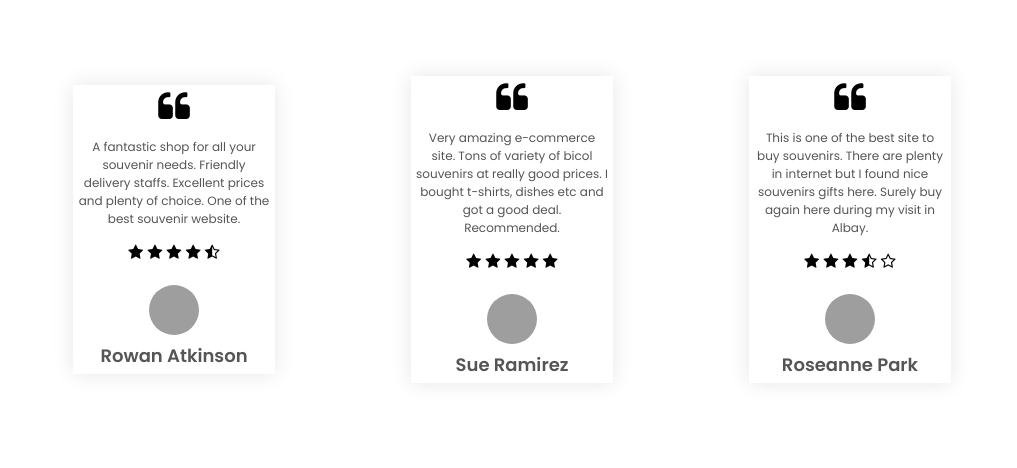
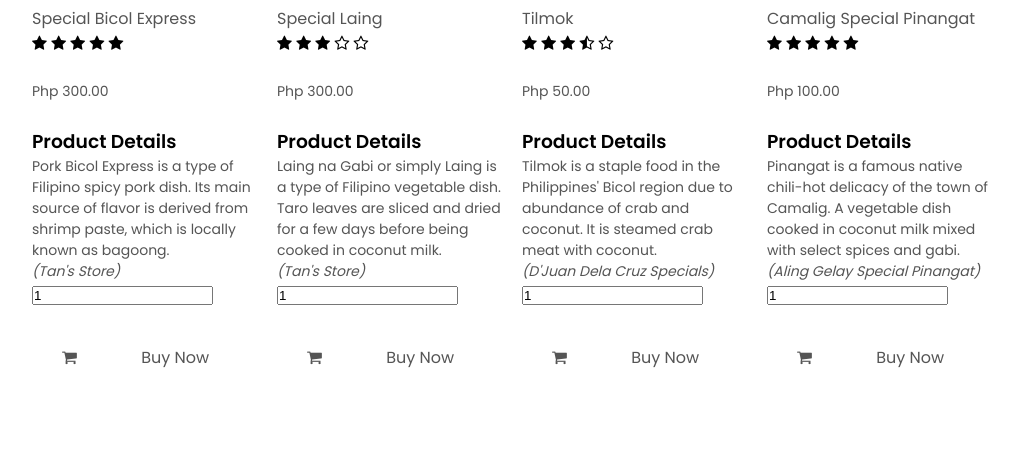
Before and after one commit to iam-chelle/Byte_Me, a PHP site: page / in a window 1280 px wide. Shown: the part 2884-3352 px from the top of the page, without its empty margins (128-1145 px from the left). Run offline with PHP 8.4, Linux system fonts and the light colour scheme; grey boxes are pictures that could not be loaded.

Commit message:
Update index.php

```diff
--- a/index.php
+++ b/index.php
@@ -20,281 +20,366 @@
 						<ul id="MenuItems">
 							<li><a href="index.php">Home</a></li>
 							<li><a href="products.php">Products</a></li>
-							<li><a href="">About us</a></li>
+							<li><a href="about.php">About us</a></li>
 							<li><a href="">Contacts</a></li>
-							<li><a href="">Account</a></li>
+							<li><a href="signin.php">Account</a></li>
 						</ul>
 					</nav>
-					<img src="img/bag.png" alt="" width="30px" height="30px">
-	<!--INAYOS KO-->
-					&nbsp;&nbsp;&nbsp;&nbsp;
-					<img src="img/search.png" alt="" width="30px" height="30px">
-	<!-- END OF INAYOS KO-->
+					<a href="cart.php"><img src="img/bag.png" alt="" width="30px" height="30px"></a>
+
+					<div class="search-box">
+						<input class="search-txt" type="text" name="" placeholder="Type to search">
+						<a class="search-btn" href="#">
+							<i class="fa fa-search"></i>
+						</a>
+					</div>
 					<img src="img/menu.png" alt="" class="menu-icon" onclick="menutoggle()">
-				</div>
-				<br>
-				<div class="row">
-					<div class="col-2">
-					<h2>Express it, <br>Show it OR Gift it</h2>
-					<p>Right location and right gifting ideas for a lifetime memorabila<br>Featuring Albayano's souvenir prides at a low cost
-					prices and convenient delivery access</p>
-					<a href="" class="btn">Explore Now &#8594;</a>
-					</div>
-					<div class="col-2">
-						<img src="img/main.png">
 				</div>
 			</div>
 		</div>
+
+
+				<div class="small-container single-product">
+					<div class="row">
+					<div class="col-2">
+						<img src="img/long-1.jpg" alt="" width="100%" id="ProductImg">
+
+						<div class="small-img-row">
+							<div class="small-img-col">
+							<img src="img/long-8.jpg" alt="" width="100%" class="small-img">
 							</div>
-		<div class="small-container">
-			<div class="categories">
-				<div class="row">
-					<div class="col-3">
-						<img src="img/bicol.jpg" alt="" width="200px" height="200px">
+							<div class="small-img-col">
+							<img src="img/long-3.jpg" alt="" width="100%" class="small-img" >
 							</div>
-					<div class="col-3">
-						<img src="img/abaca.jpg" alt="" width="200px" height="200px">
+							<div class="small-img-col">
+							<img src="img/long-2.jpg" alt="" width="100%" class="small-img">
 							</div>
-					<div class="col-3">
-						<img src="img/Lambanog.jpg" alt="" width="200px" height="200px">
+							<div class="small-img-col">
+							<img src="img/long-5.jpg" alt="" width="100%" class="small-img">
 							</div>
-					<div class="col-3">
-						<img src="img/clothes.jpg" alt="" width="200px" height="200px">
+
+
 							</div>
-					<div class="col-3">
-						<img src="img/sea.jpg" alt="" width="200px" height="200px">
+
 					</div>
+					<div class="col-2">
+						<h1>Guinobatan Longanisa</h1>
+						<h4>50 pesos</h4>
+						<p>6 pieces</p>
+						<select>
+							<option>Select </option>
+							<option>Long</option>
+							<option>Short</option>
+							<option>Skin-less</option>
+							<option>Garlic-smoky</option>
+						</select>
+						<input type="number" value="1">
+							<a href="" class="btn">Add to Cart</a>
+							<a href="" class="btn">Buy Now</a>
+						<h3>Product Details <i class="fa fa-indent"></i></h3>
+						<p>Longganisa de Guinobatan is a Filipino pork sausage originating from the town of Guinobatan in Albay, Philippines. It is a type of de recado longganisa.</p>
+						<p align="right"><i>(D'Juan Dela Cruz Specials)</i></p>
 					</div>
 				</div>
 				</div>
 
 				<div class="small-container">
-			<h2 class="title">Featured Products</h2>
+					<div class="row row-2">
+						<h2>Related Bicol Dishes</h2>
+
+				</div>
+
+				<div class="small-container">
+					<!--<div class="col-2">
+						<img src="img/clothes.jpg" alt="" width="500px" height="500px">
+					</div>-->
+
 				<div class="row">
 					<div class="col-4">
-						<a href="product-details.html">
-						<img src="img/f1.png" alt="" width="200px" height="200px">
-						</a>
-						<a href="product-details.html">
-
-						</a>
-						<h4>Guinobatan Longganisa</h4>
+						<img src="img/F-bicol express.jpg" alt="" width="200px" height="200px">
+						<h4>Special Bicol Express</h4>
 						<div class="rating">
 							<i class="fa fa-star" aria-hidden="true"></i>
 							<i class="fa fa-star" aria-hidden="true"></i>
 							<i class="fa fa-star" aria-hidden="true"></i>
 							<i class="fa fa-star" aria-hidden="true"></i>
 							<i class="fa fa-star" aria-hidden="true"></i>
+						</div><br>
+							<p>Php 300.00</p> <br>
+							<h3>Product Details</h3>
+						<p>Pork Bicol Express is a type of Filipino spicy pork dish. Its main source of flavor is derived from shrimp paste, which is locally known as bagoong. </p>
+						<p><i>(Tan's Store)</i></p>
+							<input type="number" value="1">
+							<a href="" class="btn"><i class="fa fa-shopping-cart"></i></a>
+							<a href="" class="btn">Buy Now</a>
 						</div>
-							<p>Php 50.00</p>
-						</div>
+
 						<div class="col-4">
-						<img src="img/f2.jpg" alt="" width="200px" height="200px">
-						<h4>Tiwi Ceramics</h4>
+						<img src="img/F-laing.jpg" alt="" width="200px" height="200px">
+						<h4>Special Laing</h4>
 						<div class="rating">
 							<i class="fa fa-star" aria-hidden="true"></i>
 							<i class="fa fa-star" aria-hidden="true"></i>
 							<i class="fa fa-star" aria-hidden="true"></i>
 							<i class="fa fa-star-o" aria-hidden="true"></i>
 							<i class="fa fa-star-o" aria-hidden="true"></i>
+						</div><br>
+							<p>Php 300.00</p><br>
+							<h3>Product Details</h3>
+						<p>Laing na Gabi or simply Laing is a type of Filipino vegetable dish. Taro leaves are sliced and dried for a few days before being cooked in coconut milk. </p>
+						<p><i>(Tan's Store)</i></p>
+						<input type="number" value="1">
+							<a href="" class="btn"><i class="fa fa-shopping-cart"></i></a>
+							<a href="" class="btn">Buy Now</a>
 						</div>
-							<p>Php 350.00</p>
-						</div>
+
 						<div class="col-4">
-						<img src="img/f4.jpg" alt="" width="200px" height="200px">
-						<h4>Abaca Bag</h4>
+						<img src="img/F-tilmok.png" alt="" width="200px" height="200px">
+						<h4>Tilmok</h4>
 						<div class="rating">
 							<i class="fa fa-star" aria-hidden="true"></i>
 							<i class="fa fa-star" aria-hidden="true"></i>
 							<i class="fa fa-star" aria-hidden="true"></i>
 							<i class="fa fa-star-half-o" aria-hidden="true"></i>
 							<i class="fa fa-star-o" aria-hidden="true"></i>
+						</div><br>
+							<p>Php 50.00</p><br>
+							<h3>Product Details</h3>
+						<p>Tilmok is a staple food in the Philippines' Bicol region due to abundance of crab and coconut. It is steamed crab meat with coconut. </p>
+						<p><i>(D'Juan Dela Cruz Specials)</i></p>
+						<input type="number" value="1">
+							<a href="" class="btn"><i class="fa fa-shopping-cart"></i></a>
+							<a href="" class="btn">Buy Now</a>
 						</div>
-							<p>Php 599.00</p>
+
+						<div class="col-4">
+						<img src="img/F-pinangat.jpg" alt="" width="200px" height="200px">
+						<h4>Camalig Special Pinangat</h4>
+						<div class="rating">
+							<i class="fa fa-star" aria-hidden="true"></i>
+							<i class="fa fa-star" aria-hidden="true"></i>
+							<i class="fa fa-star" aria-hidden="true"></i>
+							<i class="fa fa-star" aria-hidden="true"></i>
+							<i class="fa fa-star" aria-hidden="true"></i>
+						</div><br>
+							<p>Php 100.00</p><br>
+							<h3>Product Details</h3>
+						<p>Pinangat is a famous native chili-hot delicacy of the town of Camalig. A vegetable dish cooked in coconut milk mixed with select spices and gabi.</p>
+						<p><i>(Aling Gelay Special Pinangat)</i></p>
+						<input type="number" value="1">
+							<a href="" class="btn"><i class="fa fa-shopping-cart"></i></a>
+							<a href="" class="btn">Buy Now</a>
 						</div>
+					</div>
+				</div>
+
+
+				<div class="small-container single-product">
+					<div class="row">
+					<div class="col-2">
+						<img src="img/F-pili-jam.jpg" alt="" width="100%" id="ProductImg">
+
+					</div>
+					<div class="col-2">
+						<h1>Pili Jam</h1>
+						<h4>100 pesos</h4>
+						<select>
+							<option>Select </option>
+							<option>Large</option>
+							<option>Medium</option>
+							<option>Small</option>
+						</select>
+						<input type="number" value="1">
+							<a href="" class="btn">Add to Cart</a>
+							<a href="" class="btn">Buy Now</a>
+						<h3>Product Details <i class="fa fa-indent"></i></h3>
+						<br>
+						<p>A sweet recipe that came from the province of Bicol Region. This recipe is a perfect dessert on its own, or as a spread on rice-based snacks (kakanin) or just plain bread. Made from rich coconut milk and raw sugar (Kalamay or Panutsa) reduced through a slow simmer.</p>
+						<p align="right"><i>(Aling Gelay Special Pinangat)</i></p>
+					</div>
+				</div>
+							<div class="small-container">
+					<div class="row row-2">
+						<h2>Related Products</h2>
+						</div>
+					</div>
+				</div>
+
+				<div class="small-container">
+				<div class="row">
 					<div class="col-4">
-						<img src="img/f5.jpg" alt="" width="200px" height="200px">
-						<h4>Camalig Pinangat</h4>
+						<img src="img/F-pili-candy.jpg" alt="" width="200px" height="200px">
+						<h4>Pili Candy</h4>
+						<div class="rating">
+							<i class="fa fa-star" aria-hidden="true"></i>
+							<i class="fa fa-star" aria-hidden="true"></i>
+							<i class="fa fa-star" aria-hidden="true"></i>
+							<i class="fa fa-star" aria-hidden="true"></i>
+							<i class="fa fa-star" aria-hidden="true"></i>
+						</div><br>
+							<p>Php 30.00</p><br>
+							<p><i>(Gerald's Native Products)</i></p>
+							<input type="number" value="1">
+							<a href="" class="btn"><i class="fa fa-shopping-cart"></i></a>
+							<a href="" class="btn">Buy Now</a>
+						</div>
+
+						<div class="col-4">
+						<img src="img/F-pili-brownies.jpg" alt="" width="200px" height="200px">
+						<h4>Pilinut Brownies</h4>
+						<div class="rating">
+							<i class="fa fa-star" aria-hidden="true"></i>
+							<i class="fa fa-star" aria-hidden="true"></i>
+							<i class="fa fa-star" aria-hidden="true"></i>
+							<i class="fa fa-star-o" aria-hidden="true"></i>
+							<i class="fa fa-star-o" aria-hidden="true"></i>
+						</div><br>
+							<p>Php 200.00</p><br>
+							<p><i>(Jenny's Special Puto)</i></p>
+							<input type="number" value="1">
+							<a href="" class="btn"><i class="fa fa-shopping-cart"></i></a>
+							<a href="" class="btn">Buy Now</a>
+
+						</div>
+
+						<div class="col-4">
+						<img src="img/F-pili-cake.jpg" alt="" width="200px" height="200px">
+						<h4>Pili Cake</h4>
+						<div class="rating">
+							<i class="fa fa-star" aria-hidden="true"></i>
+							<i class="fa fa-star" aria-hidden="true"></i>
+							<i class="fa fa-star" aria-hidden="true"></i>
+							<i class="fa fa-star-half-o" aria-hidden="true"></i>
+							<i class="fa fa-star-o" aria-hidden="true"></i>
+						</div><br>
+							<p>Php 130.00</p><br>
+							<p><i>(Jenny's Special Puto)</i></p>
+							<input type="number" value="1">
+							<a href="" class="btn"><i class="fa fa-shopping-cart"></i></a>
+							<a href="" class="btn">Buy Now</a>
+
+						</div>
+
+						<div class="col-4">
+						<img src="img/F-pilinuts.jpg" alt="" width="200px" height="200px">
+						<h4>Pilinuts</h4>
+						<div class="rating">
+							<i class="fa fa-star" aria-hidden="true"></i>
+							<i class="fa fa-star" aria-hidden="true"></i>
+							<i class="fa fa-star" aria-hidden="true"></i>
+							<i class="fa fa-star" aria-hidden="true"></i>
+							<i class="fa fa-star" aria-hidden="true"></i>
+						</div><br>
+							<p>Php 100.00</p><br>
+							<p><i>(Gomez's Store)</i></p>
+							<input type="number" value="1">
+							<a href="" class="btn"><i class="fa fa-shopping-cart"></i></a>
+							<a href="" class="btn">Buy Now</a>
+
+						</div>
+					</div>
+				</div>
+
+	</div>
+				</div>
+				</div>
+
+				<div class="small-container">
+					<div class="row row-2">
+						<h2>Bread-like Desserts</h2>
+				</div>
+
+				<div class="small-container">
+
+				<div class="row">
+					<div class="col-4">
+						<img src="img/F-puto-macapuno.jpg" alt="" width="200px" height="200px">
+						<h4>Puto Macapuno</h4>
+						<div class="rating">
+							<i class="fa fa-star" aria-hidden="true"></i>
+							<i class="fa fa-star" aria-hidden="true"></i>
+							<i class="fa fa-star" aria-hidden="true"></i>
+							<i class="fa fa-star" aria-hidden="true"></i>
+							<i class="fa fa-star" aria-hidden="true"></i>
+						</div><br>
+							<p>Php 30.00</p><br>
+							<h3>Product Details</h3>
+						<p>steamed rice cakes, traditionally made from slightly fermented rice dough (galapong) and is stuffed with coconut caramelized filling.</p>
+						<p><i>(Jenny's Special Puto)</i></p>
+							<input type="number" value="1">
+							<a href="" class="btn"><i class="fa fa-shopping-cart"></i></a>
+							<a href="" class="btn">Buy Now</a>
+						</div>
+
+						<div class="col-4">
+						<img src="img/Sale-biko.jpg" alt="" width="200px" height="200px">
+						<h4>Special Biko</h4>
+						<div class="rating">
+							<i class="fa fa-star" aria-hidden="true"></i>
+							<i class="fa fa-star" aria-hidden="true"></i>
+							<i class="fa fa-star" aria-hidden="true"></i>
+							<i class="fa fa-star" aria-hidden="true"></i>
+							<i class="fa fa-star-o" aria-hidden="true"></i>
+						</div><br>
+							<p>Php 80.00</p><br>
+							<h3>Product Details</h3>
+						<p> is a sweet rice cake from the Bicol (a type of kalamay dish). It is made of coconut milk, brown sugar, and glutinous rice. It is usually topped with latik.</p>
+						<p><i>(Jenny's Special Puto)</i></p>
+							<input type="number" value="1">
+							<a href="" class="btn"><i class="fa fa-shopping-cart"></i></a>
+							<a href="" class="btn">Buy Now</a>
+						</div>
+
+						<div class="col-4">
+						<img src="img/F-suman1.jpg" alt="" width="200px" height="200px">
+						<h4>Suman Malagkit</h4>
+						<div class="rating">
+							<i class="fa fa-star" aria-hidden="true"></i>
+							<i class="fa fa-star" aria-hidden="true"></i>
+							<i class="fa fa-star" aria-hidden="true"></i>
+							<i class="fa fa-star-half-o" aria-hidden="true"></i>
+							<i class="fa fa-star-o" aria-hidden="true"></i>
+						</div><br>
+							<p>Php 10.00</p><br>
+							<h3>Product Details</h3>
+						<p>The Suman Malagkit Recipe is a famous delicacy in the Bicol. The ingredients consist of sweet glutinous rice wrapped in banana leaves and served as meryenda.</p>
+						<p><i>(Gerald's Native Products)</i></p>
+							<input type="number" value="1">
+							<a href="" class="btn"><i class="fa fa-shopping-cart"></i></a>
+							<a href="" class="btn">Buy Now</a>
+						</div>
+
+						<div class="col-4">
+						<img src="img/F-suman-ibos.jpg" alt="" width="200px" height="200px">
+						<h4>Suman Ibos</h4>
 						<div class="rating">
 							<i class="fa fa-star" aria-hidden="true"></i>
 							<i class="fa fa-star" aria-hidden="true"></i>
 							<i class="fa fa-star" aria-hidden="true"></i>
 							<i class="fa fa-star" aria-hidden="true"></i>
 							<i class="fa fa-star-half-o" aria-hidden="true"></i>
-						</div>
-							<p>Php 80.00</p>
-						</div>
-					</div>
-					<h2 class="title">Latest Products</h2>
-						<div class="row">
-					<div class="col-4">
-						<img src="img/l1.jpg" alt="" width="200px" height="200px">
-						<h4>Raw Pilinuts</h4>
-						<div class="rating">
-							<i class="fa fa-star" aria-hidden="true"></i>
-							<i class="fa fa-star" aria-hidden="true"></i>
-							<i class="fa fa-star" aria-hidden="true"></i>
-							<i class="fa fa-star" aria-hidden="true"></i>
-							<i class="fa fa-star" aria-hidden="true"></i>
-						</div>
-							<p>Php 100.00</p>
-						</div>
-						<div class="col-4">
-						<img src="img/foods.jpg" alt="" width="200px" height="200px">
-						<h4>Bicol Express</h4>
-						<div class="rating">
-							<i class="fa fa-star" aria-hidden="true"></i>
-							<i class="fa fa-star" aria-hidden="true"></i>
-							<i class="fa fa-star" aria-hidden="true"></i>
-							<i class="fa fa-star-half-o" aria-hidden="true"></i>
-							<i class="fa fa-star-o" aria-hidden="true"></i>
-						</div>
-							<p>Php 300.00</p>
-						</div>
-						<div class="col-4">
-						<img src="img/l3.jpg" alt="" width="200px" height="200px">
-						<h4>Puto Macapuno</h4>
-						<div class="rating">
-							<i class="fa fa-star" aria-hidden="true"></i>
-							<i class="fa fa-star" aria-hidden="true"></i>
-							<i class="fa fa-star" aria-hidden="true"></i>
-							<i class="fa fa-star" aria-hidden="true"></i>
-							<i class="fa fa-star-half-o" aria-hidden="true"></i>
-						</div>
-							<p>Php 30.00</p>
-						</div>
-						<div class="col-4">
-						<img src="img/l5.jpg" alt="" width="200px" height="200px">
-						<h4>Pure Tuba</h4>
-						<div class="rating">
-							<i class="fa fa-star" aria-hidden="true"></i>
-							<i class="fa fa-star" aria-hidden="true"></i>
-							<i class="fa fa-star" aria-hidden="true"></i>
-							<i class="fa fa-star-o" aria-hidden="true"></i>
-							<i class="fa fa-star-o" aria-hidden="true"></i>
-						</div>
-							<p>Php 130.00</p>
-						</div>
-
-						<div class="col-4">
-						<img src="img/l4.jpg" alt="" width="200px" height="200px">
-						<h4>Puto Rice</h4>
-						<div class="rating">
-							<i class="fa fa-star" aria-hidden="true"></i>
-							<i class="fa fa-star" aria-hidden="true"></i>
-							<i class="fa fa-star" aria-hidden="true"></i>
-							<i class="fa fa-star" aria-hidden="true"></i>
-							<i class="fa fa-star-half-o" aria-hidden="true"></i>
-						</div>
-							<p>Php 30.00</p>
-						</div>
-						<div class="col-4">
-						<img src="img/l6.jpg" alt="" width="200px" height="200px">
-						<h4>Bicol Shirt</h4>
-						<div class="rating">
-							<i class="fa fa-star" aria-hidden="true"></i>
-							<i class="fa fa-star" aria-hidden="true"></i>
-							<i class="fa fa-star" aria-hidden="true"></i>
-							<i class="fa fa-star" aria-hidden="true"></i>
-							<i class="fa fa-star-o" aria-hidden="true"></i>
-						</div>
-							<p>Php 250.00</p>
-						</div>
-						<div class="col-4">
-						<img src="img/l7.png" alt="" width="200px" height="200px">
-						<h4>Bamboo Basket</h4>
-						<div class="rating">
-							<i class="fa fa-star" aria-hidden="true"></i>
-							<i class="fa fa-star" aria-hidden="true"></i>
-							<i class="fa fa-star-o" aria-hidden="true"></i>
-							<i class="fa fa-star-o" aria-hidden="true"></i>
-							<i class="fa fa-star-o" aria-hidden="true"></i>
-						</div>
-							<p>Php 350.00</p>
-						</div>
-						<div class="col-4">
-						<img src="img/l8.jpg" alt="" width="200px" height="200px">
-						<h4>Sili Keychain</h4>
-						<div class="rating">
-							<i class="fa fa-star" aria-hidden="true"></i>
-							<i class="fa fa-star" aria-hidden="true"></i>
-							<i class="fa fa-star" aria-hidden="true"></i>
-							<i class="fa fa-star" aria-hidden="true"></i>
-							<i class="fa fa-star-half-o" aria-hidden="true"></i>
-						</div>
-							<p>Php 25.00</p>
-						</div>
-					</div>
-				</div>
-				<div class="offer">
-					<div class="small-container">
-						<div class="row">
-						<div class="col-2">
-							<img src="img/sueimg.png" alt="" class="offer-img">
-						</div>
-						<div class="col-2">
-							<p>Exclusively Available</p>
-							<h1> Customized Abaca Bag</h1>
-							<small>
-								<p>These Woven bag is made of abaca. Straight from Bicol Perfect for any occasion Sling type/Shoulder </p>
-							</small>
-							<a href="#" class="btn">Buy Now &#8594;</a>
-						</div>
+						</div><br>
+							<p>Php 10.00</p><br>
+							<h3>Product Details</h3>
+						<p>Suman sa ibos is a simple kakanin recipe.  This recipe requires glutinous rice and coconut milk and the wrap is made from buri or palm leaves.</p>
+						<p><i>(Gerald's Native Products)</i></p>
+							<input type="number" value="1">
+							<a href="" class="btn"><i class="fa fa-shopping-cart"></i></a>
+							<a href="" class="btn">Buy Now</a>
 						</div>
 					</div>
 				</div>
 
-	<!--INAYOS KO'COPY MO YUNG MGA LAMAN NG <p></p> for blog-->
-					<div class="testimonial">
-						<div class="small-container">
-							<div class="row">
-								<div class="col-3">
-									<i class="fa fa-quote-left"></i>
-									<p>A fantastic shop for all your souvenir needs. Friendly delivery staffs. Excellent prices and plenty of choice. One of the best souvenir website.</p>
-									<div class="rating">
-									<i class="fa fa-star" aria-hidden="true"></i>
-									<i class="fa fa-star" aria-hidden="true"></i>
-									<i class="fa fa-star" aria-hidden="true"></i>
-									<i class="fa fa-star" aria-hidden="true"></i>
-									<i class="fa fa-star-half-o" aria-hidden="true"></i>
-								</div>
-								<img src="img/user1.jpg" alt="" width="50px" height="50px">
-								<h3>Rowan Atkinson</h3>
-							</div>
-							<div class="col-3">
-									<i class="fa fa-quote-left"></i>
-									<p>Very amazing e-commerce site. Tons of variety of bicol souvenirs at really good prices. I bought t-shirts, dishes etc and got a good deal. Recommended.</p>
-									<div class="rating">
-									<i class="fa fa-star" aria-hidden="true"></i>
-									<i class="fa fa-star" aria-hidden="true"></i>
-									<i class="fa fa-star" aria-hidden="true"></i>
-									<i class="fa fa-star" aria-hidden="true"></i>
-									<i class="fa fa-star" aria-hidden="true"></i>
-								</div>
-								<img src="img/user2.jpg" alt="" width="50px" height="50px">
-								<h3>Sue Ramirez</h3>
-							</div>
-							<div class="col-3">
-									<i class="fa fa-quote-left"></i>
-									<p>This is one of the best site to buy souvenirs. There are plenty in internet but I found nice souvenirs gifts here. Surely buy again here during my visit in Albay.</p>
-									<div class="rating">
-									<i class="fa fa-star" aria-hidden="true"></i>
-									<i class="fa fa-star" aria-hidden="true"></i>
-									<i class="fa fa-star" aria-hidden="true"></i>
-									<i class="fa fa-star-half-o" aria-hidden="true"></i>
-									<i class="fa fa-star-o" aria-hidden="true"></i>
-								</div>
-								<img src="img/user3.png" alt="" width="50px" height="50px">
-								<h3>Roseanne Park</h3>
 	</div>
 </div>
-					</div>
-				</div>
+
+
+
 				<div class="footer">
 				<div class="container">
 					<div class="row">
 						<div class="footer-col-1">
-							<h3>Contact Us</h3>
+							<h3>Download our App</h3>
 							<p> Download App for Android</p>
 						</div>
 						<div class="footer-cl-2">
@@ -342,5 +427,30 @@
 		</script>
 
 
+		<script>
+			varProductImg = document.getElementById("ProductImg");
+			varSmallImg = document.getElementsByClassName("small-img");
+
+			SmallImg[0].onclick = function()
+			{
+				ProductImg.src = SmallImg[0].src;
+			}
+			SmallImg[1].onclick = function
+			{
+				ProductImg.src = SmallImg[1].src;
+			}
+			SmallImg[2].onclick = function()
+			{
+				ProductImg.src = SmallImg[2].src;
+			}
+			SmallImg[3].onclick = function
+			{
+				ProductImg.src = SmallImg[3].src;
+			}
+
+		</script>
+
+
+
 		</body>
 		</html>
```
Lines whose indentation alone changed are shown as unchanged.
